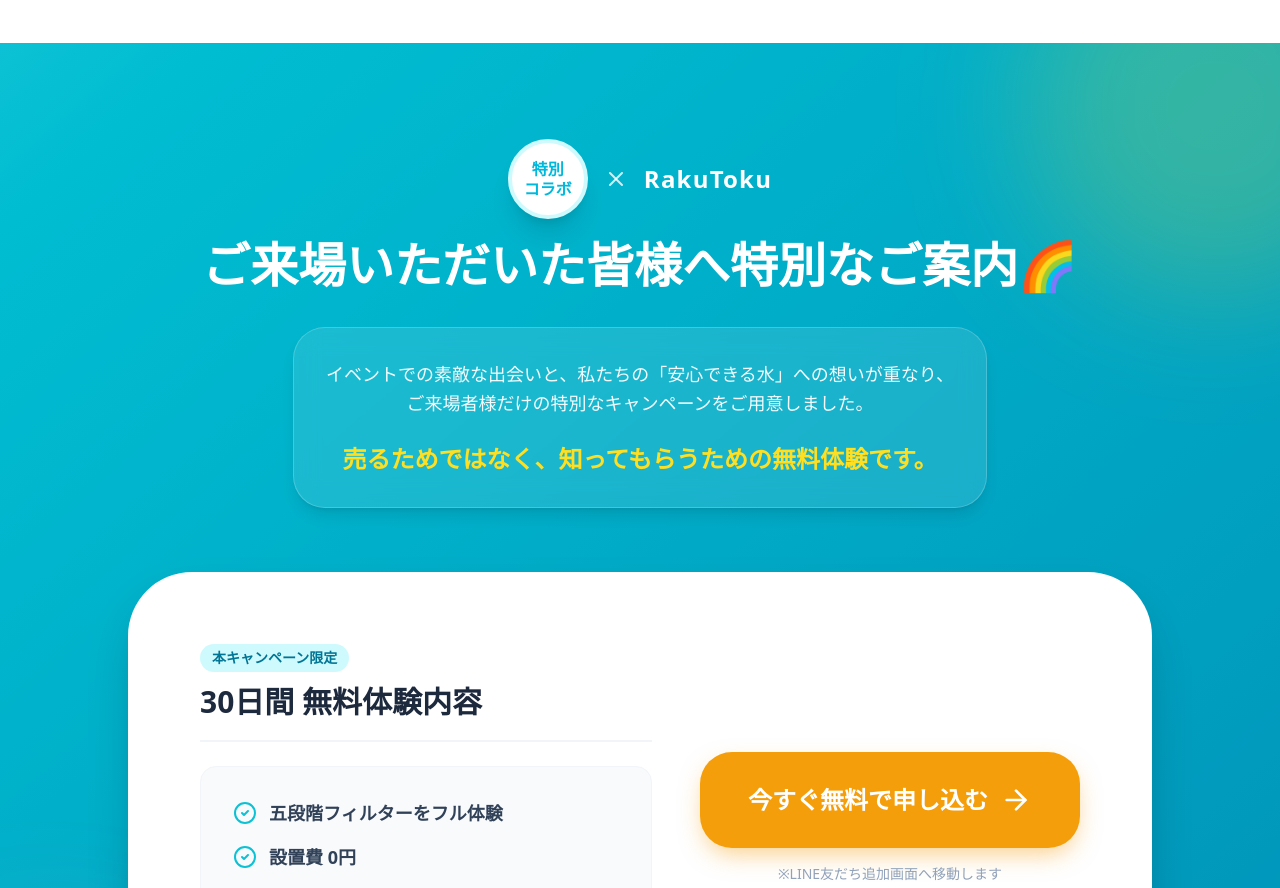
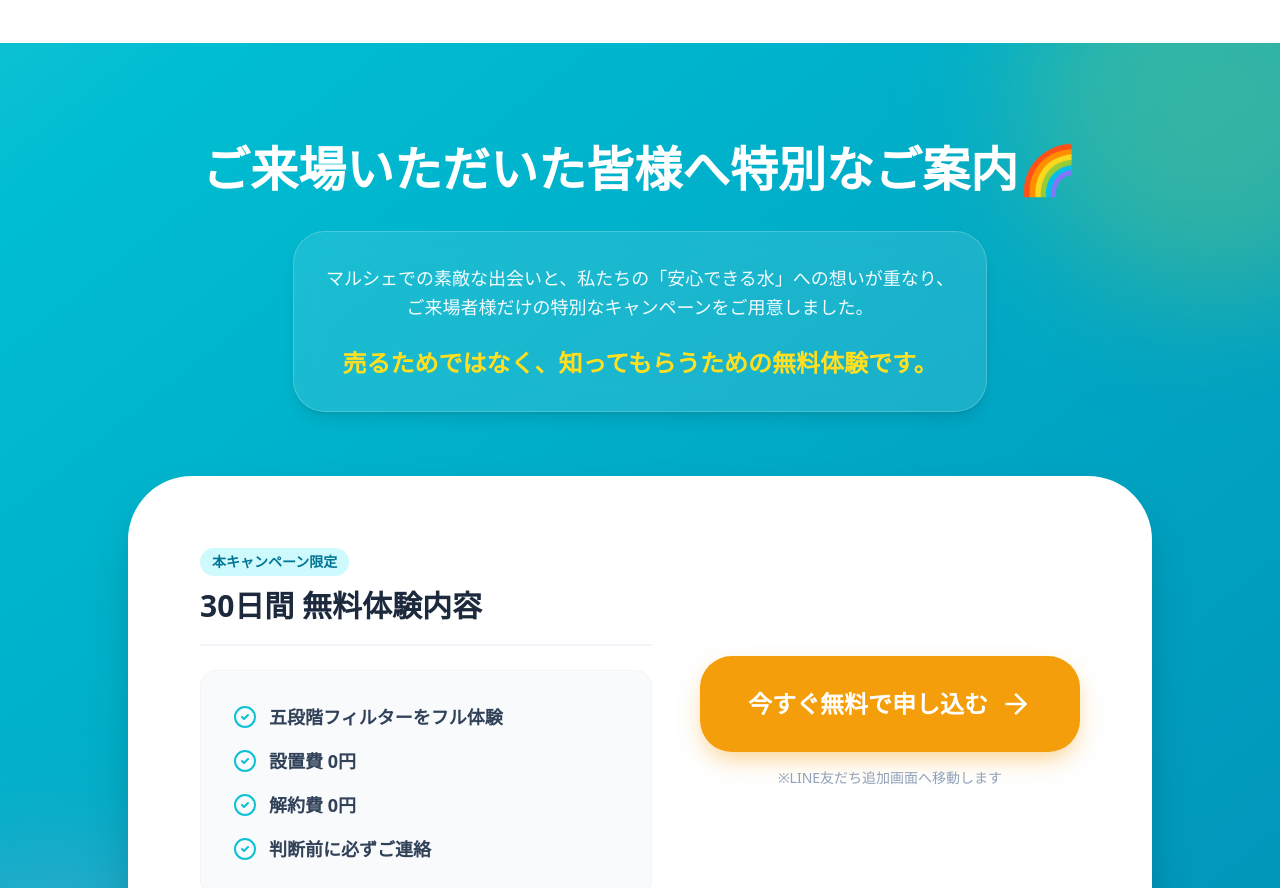
Before and after one commit to okinawasmilegrit-hue/yuimarushe_lp2, a React (Vite) app: page / in a window 1280 px wide. Shown: the part 5920-6808 px from the top of the page. Built offline with nearby package versions, Linux system fonts and the light colour scheme.

Commit message:
feat: Remove collaboration branding
The specific branding block for the "特別 コラボ" and "RakuToku" partnership is no longer relevant and has been removed to streamline the UI.

```diff
--- a/src/App.tsx
+++ b/src/App.tsx
@@ -352,21 +352,13 @@ export default function App() {
         <div className="container mx-auto px-4 relative z-10 space-y-12 md:space-y-16">
 
           <div className="max-w-4xl mx-auto text-center text-white space-y-8">
-            <div className="flex items-center justify-center gap-4 mb-4">
-              <div className="w-16 h-16 md:w-20 md:h-20 bg-white flex items-center justify-center text-cyan-500 font-black text-sm md:text-base shadow-xl rounded-full text-center leading-tight p-2 border-4 border-cyan-100">
-                特別<br/>コラボ
-              </div>
-              <X className="text-white/80 w-5 h-5 md:w-6 md:h-6" />
-              <div className="font-black text-xl md:text-2xl text-white tracking-wider">RakuToku</div>
-            </div>
-
             <h2 className="text-3xl md:text-5xl font-black leading-tight">
               ご来場いただいた皆様へ<br className="md:hidden" />特別なご案内🌈
             </h2>
 
             <div className="bg-white/10 backdrop-blur-md p-6 md:p-8 rounded-[2rem] inline-block text-left md:text-center text-white/95 text-base md:text-lg border border-white/20 shadow-lg">
               <p className="leading-relaxed">
-                イベントでの素敵な出会いと、<br className="md:hidden" />私たちの「安心できる水」への想いが重なり、<br className="hidden md:block" />
+                マルシェでの素敵な出会いと、<br className="md:hidden" />私たちの「安心できる水」への想いが重なり、<br className="hidden md:block" />
                 ご来場者様だけの特別なキャンペーンをご用意しました。
               </p>
               <p className="mt-6 font-black text-lg md:text-2xl text-yellow-300">
```
